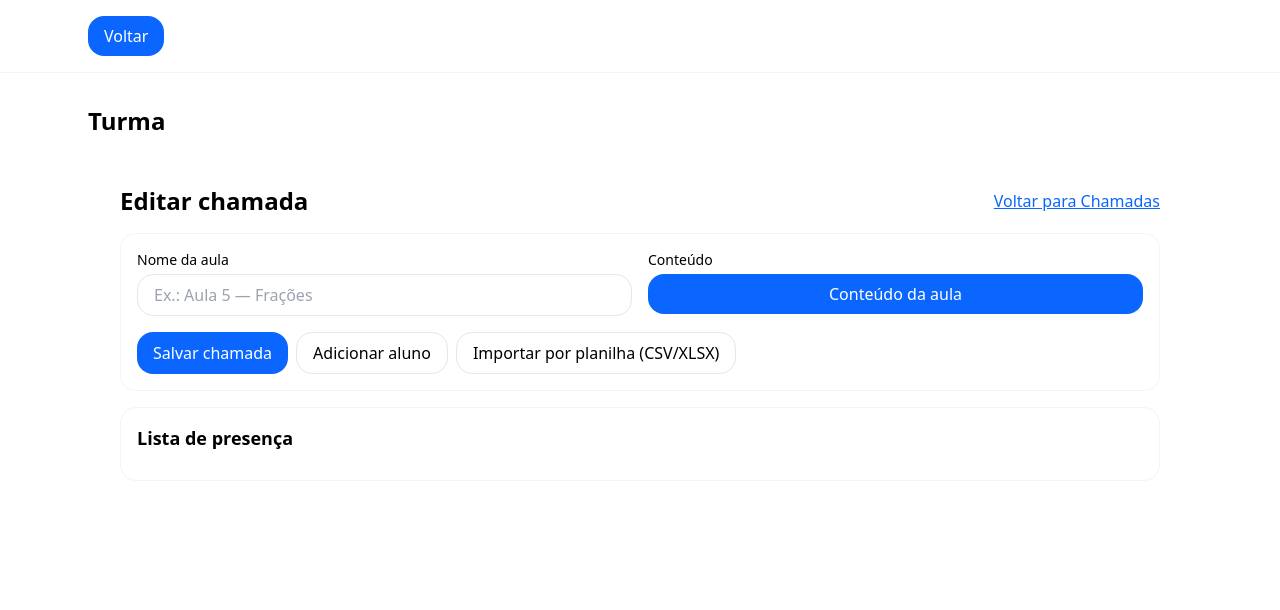
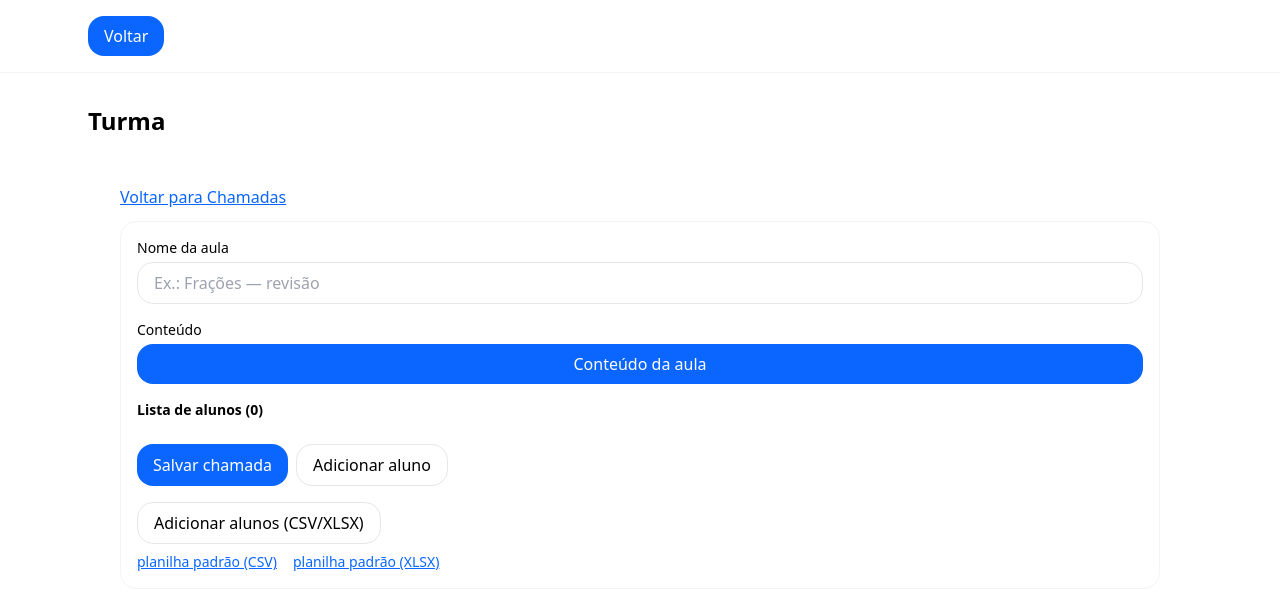
Before and after one commit to guilhermecardosocruz/guieduc, a Next.js app: page /turmas/1/chamadas/1 in a window 1280 px wide. Shown: the top 610 px of the page. Built offline with nearby package versions, Linux system fonts and the light colour scheme.

Commit message:
fix(chamada): remover escapes nas template strings; compilar OK

```diff
--- a/app/(app)/turmas/[id]/chamadas/[chamadaId]/conteudo/page.tsx
+++ b/app/(app)/turmas/[id]/chamadas/[chamadaId]/conteudo/page.tsx
@@ -1,78 +1,17 @@
 "use client";
 import { useParams } from "next/navigation";
 import Link from "next/link";
-import { useEffect, useState } from "react";
 
-type Chamada = {
-  id: string;
-  turmaId: string;
-  nome?: string;
-  conteudo?: string;
-  presencas?: Record<string, boolean>;
-  createdAt: number;
-};
-
-function readJSON<T>(k: string, fb: T): T {
-  if (typeof window === "undefined") return fb;
-  try { const raw = localStorage.getItem(k); return raw ? JSON.parse(raw) as T : fb; }
-  catch { return fb; }
-}
-function writeJSON<T>(k: string, v: T) {
-  if (typeof window === "undefined") return;
-  localStorage.setItem(k, JSON.stringify(v));
-}
-
-export default function ConteudoDaAulaPage() {
+export default function ConteudoPlaceholderPage() {
   const { id, chamadaId } = useParams<{ id: string; chamadaId: string }>();
-  const [chamada, setChamada] = useState<Chamada | null>(null);
-  const [conteudo, setConteudo] = useState("");
-
-  useEffect(() => {
-    const arr = readJSON<Chamada[]>(`guieduc:chamadas:${id}`, []);
-    const c = arr.find(x => x.id === String(chamadaId)) || null;
-    setChamada(c);
-    setConteudo(c?.conteudo || "");
-  }, [id, chamadaId]);
-
-  function salvar() {
-    const key = `guieduc:chamadas:${id}`;
-    const arr = readJSON<Chamada[]>(key, []);
-    const i = arr.findIndex(x => x.id === String(chamadaId));
-    if (i >= 0) {
-      arr[i] = { ...arr[i], conteudo };
-      writeJSON(key, arr);
-      alert("Conteúdo salvo!");
-    }
-  }
-
-  const back = `/turmas/${id}/chamadas/${chamadaId}`;
-
   return (
     <div className="w-full px-4 sm:px-6 lg:px-8 py-6">
-      <div className="mb-4 flex items-center justify-between">
-        <h1 className="text-2xl font-bold">Conteúdo da aula</h1>
-        <Link href={back} className="underline">Voltar</Link>
+      <div className="mb-4">
+        <Link href={`/turmas/${id}/chamadas/${chamadaId}`} className="underline">Voltar para a chamada</Link>
       </div>
-
       <div className="rounded-2xl border border-gray-100 bg-white p-4">
-        <p className="text-sm text-gray-600 mb-3">
-          Turma <b>{id}</b>{chamada?.nome ? <> — Aula: <b>{chamada.nome}</b></> : null}
-        </p>
-
-        <label className="block text-sm mb-2">Conteúdo ministrado</label>
-        <textarea
-          className="input min-h-[180px]"
-          value={conteudo}
-          onChange={(e)=>setConteudo(e.target.value)}
-          placeholder="Ex.: Revisão cap. 3; exercícios 1–10; laboratório..."
-        />
-
-        <div className="mt-4 flex gap-2">
-          <button className="btn-primary" onClick={salvar}>Salvar conteúdo</button>
-          <Link href={back} className="inline-flex items-center justify-center rounded-2xl px-4 py-2 font-medium border hover:bg-gray-50">
-            Voltar
-          </Link>
-        </div>
+        <h1 className="text-2xl font-bold mb-2">Conteúdo da aula</h1>
+        <p className="text-gray-600">no futuro o conteúdo aqui</p>
       </div>
     </div>
   );
--- a/app/(app)/turmas/[id]/chamadas/[chamadaId]/page.tsx
+++ b/app/(app)/turmas/[id]/chamadas/[chamadaId]/page.tsx
@@ -22,16 +22,13 @@ function writeJSON<T>(k: string, v: T) {
   if (typeof window === "undefined") return;
   localStorage.setItem(k, JSON.stringify(v));
 }
-function strip(s: string) {
-  return (s||"").normalize("NFD").replace(/[\u0300-\u036f]/g,"").toLowerCase().trim();
-}
+const strip = (s: string) => (s||"").normalize("NFD").replace(/[\u0300-\u036f]/g,"").toLowerCase().trim();
 
 export default function EditarChamadaPage() {
   const { id, chamadaId } = useParams<{ id: string; chamadaId: string }>();
   const base = `/turmas/${id}`;
   const fileRef = useRef<HTMLInputElement>(null);
 
-  const [chamada, setChamada] = useState<Chamada | null>(null);
   const [nomeAula, setNomeAula] = useState("");
   const [alunos, setAlunos] = useState<Aluno[]>([]);
   const [pres, setPres] = useState<Record<string, boolean>>({});
@@ -41,8 +38,7 @@ export default function EditarChamadaPage() {
     const akey = `guieduc:alunos:${id}`;
     const arrC = readJSON<Chamada[]>(ckey, []);
     const arrA = readJSON<Aluno[]>(akey, []);
-    const c = arrC.find(x => x.id === String(chamadaId)) || null;
-    setChamada(c);
+    const c = arrC.find(x => x.id === String(chamadaId));
     setNomeAula(c?.nome || "");
     setPres(c?.presencas || {});
     setAlunos(arrA);
@@ -63,38 +59,33 @@ export default function EditarChamadaPage() {
     const nome = prompt("Nome do aluno:");
     if (!nome) return;
     const akey = `guieduc:alunos:${id}`;
-    const arr = readJSON<Aluno[]>(akey, []);
+    const cur = readJSON<Aluno[]>(akey, []);
     const novo: Aluno = { id: crypto.randomUUID(), nome: nome.trim(), createdAt: Date.now() };
-    const next = [...arr, novo].sort((x,y)=> strip(x.nome)<strip(y.nome)?-1:strip(x.nome)>strip(y.nome)?1:0);
+    const next = [...cur, novo].sort((a,b)=> strip(a.nome)<strip(b.nome)?-1:strip(a.nome)>strip(b.nome)?1:0);
     writeJSON(akey, next);
     setAlunos(next);
   }
 
-  function importarPlanilha() {
-    fileRef.current?.click();
-  }
+  function importarPlanilha() { fileRef.current?.click(); }
   async function onFile(e: React.ChangeEvent<HTMLInputElement>) {
-    const f = e.target.files?.[0];
-    if (!f) return;
-    const isXlsx = /\.xlsx$/i.test(f.name);
+    const f = e.target.files?.[0]; if (!f) return;
     const akey = `guieduc:alunos:${id}`;
     const cur = readJSON<Aluno[]>(akey, []);
     try {
       let nomes: string[] = [];
-      if (isXlsx) {
+      if (/\.xlsx$/i.test(f.name)) {
         const XLSX = await import("xlsx");
         const buf = await f.arrayBuffer();
         const wb = XLSX.read(buf, { type: "array" });
         const ws = wb.Sheets[wb.SheetNames[0]];
         const json: any[] = XLSX.utils.sheet_to_json(ws, { header: 1 });
-        nomes = (json || []).map(r => String((r?.[0] ?? "")).trim()).filter(Boolean);
+        nomes = (json||[]).map(r => String(r?.[0] ?? "").trim()).filter(Boolean);
       } else {
         const text = await f.text();
-        const lines = text.split(/\r?\n/);
-        nomes = lines.map(l => l.split(/[;,]/)[0]?.trim() || "").filter(Boolean);
+        nomes = text.split(/\r?\n/).map(l => l.split(/[;,]/)[0]?.trim() || "").filter(Boolean);
       }
       const novos: Aluno[] = nomes.map(n => ({ id: crypto.randomUUID(), nome: n, createdAt: Date.now() }));
-      const next = [...cur, ...novos].sort((x,y)=> strip(x.nome)<strip(y.nome)?-1:strip(x.nome)>strip(y.nome)?1:0);
+      const next = [...cur, ...novos].sort((a,b)=> strip(a.nome)<strip(b.nome)?-1:strip(a.nome)>strip(b.nome)?1:0);
       writeJSON(akey, next);
       setAlunos(next);
       alert(`Importados ${novos.length} aluno(s).`);
@@ -106,83 +97,77 @@ export default function EditarChamadaPage() {
   }
 
   function togglePresenca(alunoId: string) {
-    const next = { ...pres, [alunoId]: !pres[alunoId] };
-    setPres(next);
+    setPres(p => ({ ...p, [alunoId]: !p[alunoId] }));
   }
 
-  const alunosOrdenados = useMemo(() => {
-    return [...alunos].sort((a,b)=> {
+  const alunosOrdenados = useMemo(
+    () => [...alunos].sort((a,b)=>{
       const na = strip(a.nome), nb = strip(b.nome);
-      if (na < nb) return -1; if (na > nb) return 1; return 0;
-    });
-  }, [alunos]);
+      return na<nb ? -1 : na>nb ? 1 : 0;
+    }),
+    [alunos]
+  );
 
   return (
     <div className="w-full px-4 sm:px-6 lg:px-8 py-6">
-      <div className="mb-4 flex items-center justify-between">
-        <h1 className="text-2xl font-bold">Editar chamada</h1>
+      <div className="mb-3">
         <Link href={`${base}/chamadas`} className="underline">Voltar para Chamadas</Link>
       </div>
 
-      {/* FORM: Nome da aula (input) + Conteúdo (botão) */}
-      <div className="rounded-2xl border border-gray-100 bg-white p-4 mb-4">
-        <div className="grid sm:grid-cols-2 gap-4">
-          <div>
+      <div className="rounded-2xl border border-gray-100 bg-white p-4">
+        {/* Nome da aula */}
         <label className="block text-sm mb-1">Nome da aula</label>
         <input
-              className="input"
+          className="input mb-4"
           value={nomeAula}
           onChange={(e)=>setNomeAula(e.target.value)}
-              onBlur={salvarChamada}
-              placeholder="Ex.: Aula 5 — Frações"
+          placeholder="Ex.: Frações — revisão"
         />
-          </div>
-          <div>
+
+        {/* Conteúdo -> BOTÃO */}
         <label className="block text-sm mb-1">Conteúdo</label>
         <Link
           href={`${base}/chamadas/${chamadaId}/conteudo`}
-              className="btn-primary w-full text-center"
+          className="btn-primary w-full text-center mb-4"
         >
           Conteúdo da aula
         </Link>
-          </div>
-        </div>
 
-        <div className="mt-4 flex flex-wrap gap-2">
-          <button className="btn-primary" onClick={salvarChamada}>Salvar chamada</button>
-          <button className="inline-flex items-center justify-center rounded-2xl px-4 py-2 font-medium border hover:bg-gray-50" onClick={addAlunoManual}>
-            Adicionar aluno
-          </button>
-          <button className="inline-flex items-center justify-center rounded-2xl px-4 py-2 font-medium border hover:bg-gray-50" onClick={importarPlanilha}>
-            Importar por planilha (CSV/XLSX)
-          </button>
-          <input ref={fileRef} type="file" accept=".csv,.xlsx" className="hidden" onChange={onFile} />
-        </div>
-      </div>
-
-      {/* Lista de presença */}
-      <div className="rounded-2xl border border-gray-100 bg-white p-4">
-        <h2 className="text-lg font-semibold mb-3">Lista de presença</h2>
+        {/* Lista de alunos */}
+        <p className="text-sm font-semibold mb-2">Lista de alunos ({alunosOrdenados.length})</p>
         <ul className="divide-y divide-gray-100 rounded-2xl overflow-hidden">
           {alunosOrdenados.map((a, idx) => (
             <li
               key={a.id}
               className={`flex items-center justify-between py-2 px-4 gap-3 ${idx % 2 === 0 ? "bg-blue-50" : "bg-blue-100"}`}
             >
-              <div className="flex-1 min-w-0">
-                <span className="block truncate">{a.nome}</span>
-              </div>
+              <span className="truncate">{a.nome}</span>
               <label className="inline-flex items-center gap-2 text-sm shrink-0">
-                <input
-                  type="checkbox"
-                  checked={!!pres[a.id]}
-                  onChange={() => togglePresenca(a.id)}
-                />
+                <input type="checkbox" checked={!!pres[a.id]} onChange={()=>togglePresenca(a.id)} />
                 Presente
               </label>
             </li>
           ))}
         </ul>
+
+        {/* Botões inferiores (igual ao seu layout) */}
+        <div className="mt-4 flex flex-wrap gap-2">
+          <button className="btn-primary" onClick={salvarChamada}>Salvar chamada</button>
+          <button className="inline-flex items-center justify-center rounded-2xl px-4 py-2 font-medium border hover:bg-gray-50" onClick={addAlunoManual}>
+            Adicionar aluno
+          </button>
+        </div>
+
+        <div className="mt-4">
+          <button className="inline-flex items-center justify-center rounded-2xl px-4 py-2 font-medium border hover:bg-gray-50" onClick={importarPlanilha}>
+            Adicionar alunos (CSV/XLSX)
+          </button>
+          <input ref={fileRef} type="file" accept=".csv,.xlsx" className="hidden" onChange={onFile} />
+          <div className="mt-2 flex gap-4 text-sm">
+            <Link href="/templates/alunos.csv" className="underline">planilha padrão (CSV)</Link>
+            <Link href="/templates/alunos.xlsx" className="underline">planilha padrão (XLSX)</Link>
+          </div>
+        </div>
       </div>
     </div>
   );
```
Also changed, not shown: 1 other file (tests, documents, lock files or other folders). Lines whose indentation alone changed are shown as unchanged.
